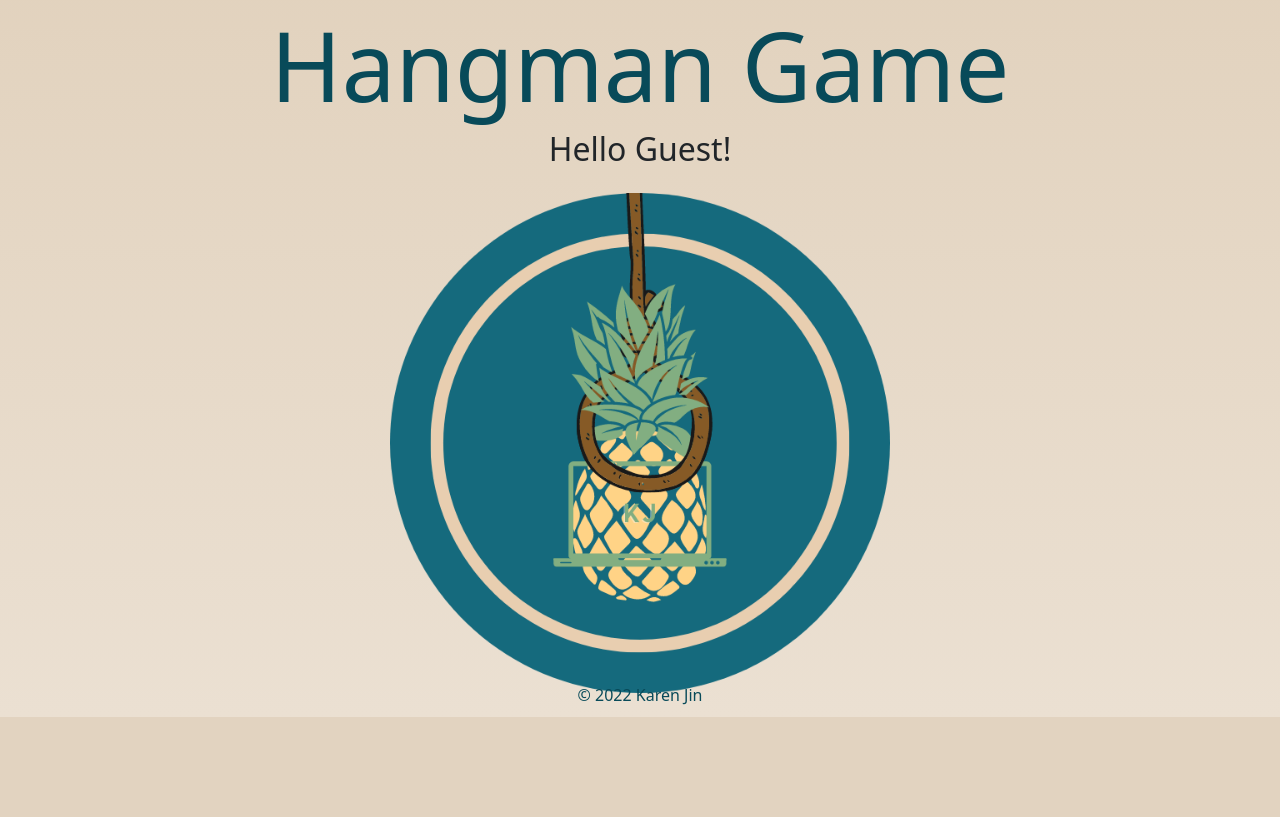
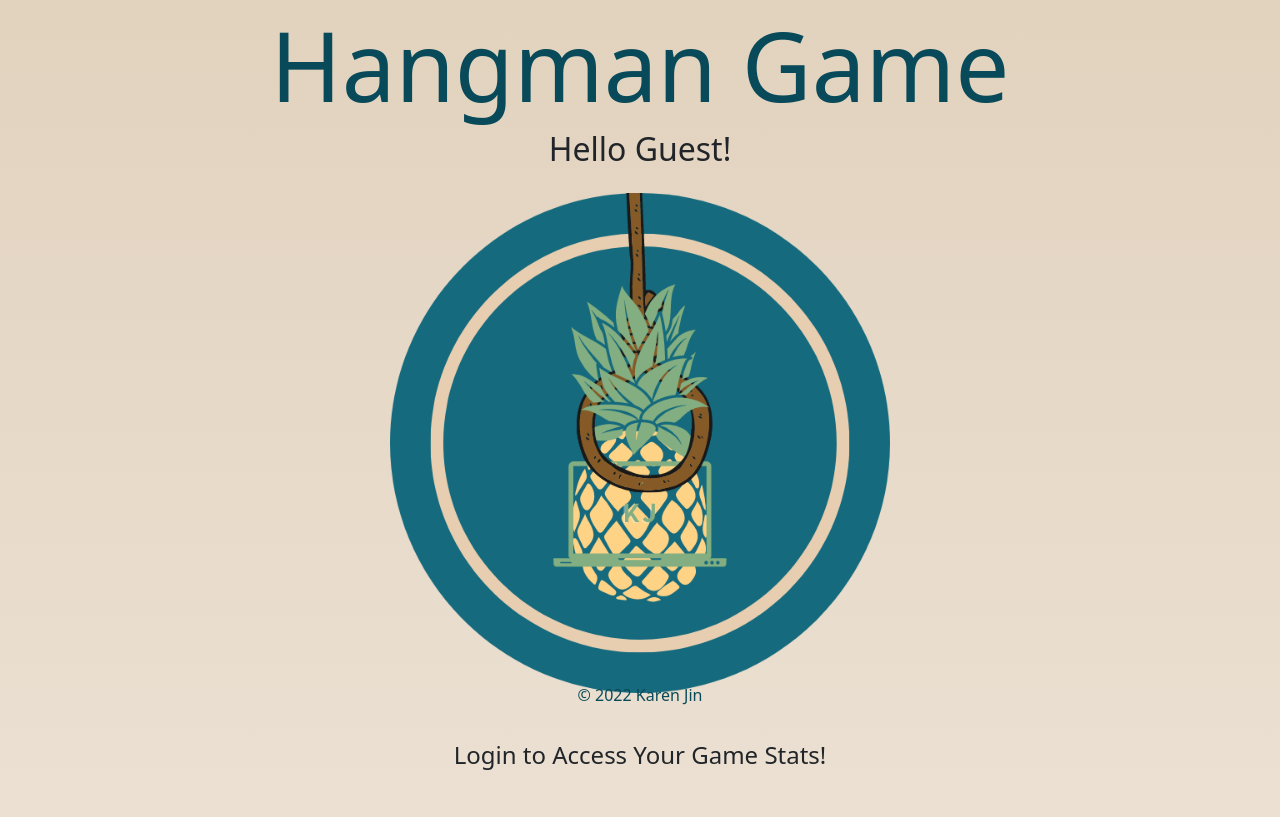
Before and after one commit to jin-karen/flask-hangman, a Flask app: page / in a window 1280 px wide. Shown: the part 83-900 px from the top of the page. Before the commit the page ends 800 px from the top, so only its background shows below. Run offline with Flask 3, Linux system fonts and the light colour scheme; some libraries are stand-ins or nearby versions.

Commit message:
minor edits

```diff
--- a/app/templates/base.html
+++ b/app/templates/base.html
@@ -83,7 +83,7 @@
             {% endwith %}
         </div>
         <!--Content for Inherited Templates-->
-        <div class="container-fluid">
+        <div class="container-fluid mb-5">
             {% block content %}{% endblock %}
         </div>
         <div class="footer">© 2022 Karen Jin</div>
--- a/app/templates/index.html
+++ b/app/templates/index.html
@@ -8,6 +8,7 @@
     <div class="text-center mt-4">
         <img class="img-fluid" src="{{ url_for('static', filename='img/hangman_logo.png') }}" style="width:500px;" alt="Hangman Logo">
     </div>
+    <h4 class="text-center mt-5">Login to Access Your Game Stats!</h4>
     {% else %}
     <h2 class="text-center">Hello, {{ current_user.username.capitalize() }}!</h2>
     <div class="text-center mt-5">
```
Also changed, not shown: README.md.
